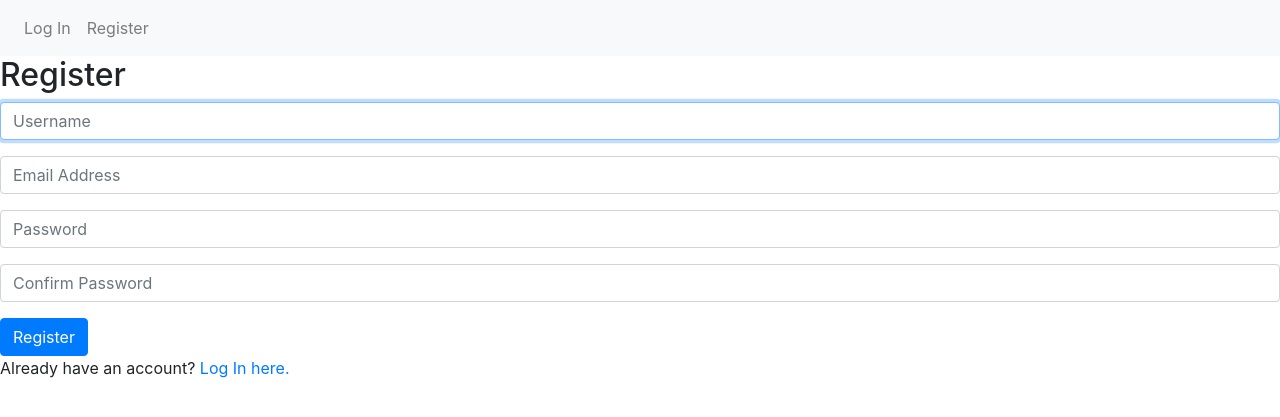
After one commit to Vazkuz/Capstone-Project, a Django app: page /register in a window 1280 px wide. The commit adds this page. Shown: the top 417 px of the page. Run offline with Django 4.2, Linux system fonts and the light colour scheme; some libraries are stand-ins or nearby versions.

Commit message:
Login/logout/register

```diff
--- a/escalada/admin.py
+++ b/escalada/admin.py
@@ -1,8 +1,8 @@
 from django.contrib import admin
 
-from .models import User, ClassType, ClimbBooking
+from .models import User, ClassType, ClimbClass
 
-class ClimbBookingAdmin(admin.ModelAdmin):
+class ClimbClassAdmin(admin.ModelAdmin):
     list_display = ('id', 'instructor', 'classType')
 
 class ClassTypeAdmin(admin.ModelAdmin):
@@ -11,4 +11,4 @@ class ClassTypeAdmin(admin.ModelAdmin):
 # Register your models here.
 admin.site.register(User)
 admin.site.register(ClassType, ClassTypeAdmin)
-admin.site.register(ClimbBooking, ClimbBookingAdmin)
+admin.site.register(ClimbClass, ClimbClassAdmin)
--- a/escalada/models.py
+++ b/escalada/models.py
@@ -11,10 +11,12 @@ class ClassType(models.Model):
     def __str__(self):
         return self.type
 
-class ClimbBooking(models.Model):
+class ClimbClass(models.Model):
     classType = models.ForeignKey(ClassType, on_delete=models.SET_NULL, null=True, related_name= "class_type")
     instructor = models.ForeignKey(User, on_delete=models.CASCADE, null=True, related_name="class_instructor")
     date = models.DateTimeField()
+    seatsAvailable = models.IntegerField(default=0)
+    isAvailable = models.BooleanField(default=True)
 
 class Post(models.Model):
     text = models.CharField(max_length=500)
--- /dev/null
+++ b/escalada/templates/escalada/layout.html
@@ -0,0 +1,52 @@
+<!DOCTYPE html>
+<html lang="en">
+    <head>
+        <title>{% block title %}Escalada{% endblock %}</title>
+        <link rel="stylesheet" href="https://stackpath.bootstrapcdn.com/bootstrap/4.4.1/css/bootstrap.min.css" integrity="sha384-Vkoo8x4CGsO3+Hhxv8T/Q5PaXtkKtu6ug5TOeNV6gBiFeWPGFN9MuhOf23Q9Ifjh" crossorigin="anonymous">
+        {% comment %} <link href="{% static 'network/styles.css' %}" rel="stylesheet">
+        <script src="{% static 'network/index.js' %}"></script> {% endcomment %}
+        <script src="https://unpkg.com/react@18/umd/react.development.js" crossorigin></script>
+        <script src="https://unpkg.com/react-dom@18/umd/react-dom.development.js" crossorigin></script>
+        <script src="https://unpkg.com/babel-standalone@6/babel.min.js"></script>
+        <script type="text/javascript" src="https://cdnjs.cloudflare.com/ajax/libs/jquery/3.3.1/jquery.min.js"></script>
+        <script src="https://kit.fontawesome.com/4003520ad5.js" crossorigin="anonymous"></script>
+        {% comment %} <script src="jquery-3.6.0.min.js"></script> {% endcomment %}
+        {% block script %}
+        {% endblock %}
+    </head>
+    <body>
+        <nav class="navbar navbar-expand-lg navbar-light bg-light">
+            {% comment %} <a class="navbar-brand" href="#">Network</a> {% endcomment %}
+
+            <div>
+              <ul class="navbar-nav mr-auto">
+                {% if user.is_authenticated %}
+                    {% comment %} <li class="nav-item">
+                        <a class="nav-link" href="{% url 'profile_page' user.id %}"><strong>{{ user.username }}</strong></a>
+                    </li> {% endcomment %}
+                {% endif %}
+                {% comment %} <li class="nav-item">
+                  <a class="nav-link" href="{% url 'index' %}">All Posts</a>
+                </li> {% endcomment %}
+                {% if user.is_authenticated %}
+                    <li class="nav-item">
+                        <a class="nav-link" href="{% url 'logout' %}">Log Out</a>
+                    </li>
+                {% else %}
+                    <li class="nav-item">
+                        <a class="nav-link" href="{% url 'login' %}">Log In</a>
+                    </li>
+                    <li class="nav-item">
+                        <a class="nav-link" href="{% url 'register' %}">Register</a>
+                    </li>
+                {% endif %}
+              </ul>
+            </div>
+          </nav>
+
+        <div class="body">
+            {% block body %}
+            {% endblock %}
+        </div>
+    </body>
+</html>
--- /dev/null
+++ b/escalada/templates/escalada/register.html
@@ -0,0 +1,30 @@
+{% extends "escalada/layout.html" %}
+
+{% block body %}
+
+    <h2>Register</h2>
+
+    {% if message %}
+        <div>{{ message }}</div>
+    {% endif %}
+
+    <form action="{% url 'register' %}" method="post">
+        {% csrf_token %}
+        <div class="form-group">
+            <input class="form-control" autofocus type="text" name="username" placeholder="Username">
+        </div>
+        <div class="form-group">
+            <input class="form-control" type="email" name="email" placeholder="Email Address">
+        </div>
+        <div class="form-group">
+            <input class="form-control" type="password" name="password" placeholder="Password">
+        </div>
+        <div class="form-group">
+            <input class="form-control" type="password" name="confirmation" placeholder="Confirm Password">
+        </div>
+        <input class="btn btn-primary" type="submit" value="Register">
+    </form>
+
+    Already have an account? <a href="{% url 'login' %}">Log In here.</a>
+
+{% endblock %}
--- a/escalada/urls.py
+++ b/escalada/urls.py
@@ -4,5 +4,8 @@ from django.urls import path
 from . import views
 
 urlpatterns = [
-    path("", views.index, name="index")
+    path("", views.index, name="index"),
+    path("login", views.login_view, name="login"),
+    path("logout", views.logout_view, name="logout"),
+    path("register", views.register, name="register")
 ]
--- a/escalada/views.py
+++ b/escalada/views.py
@@ -1,6 +1,70 @@
+from django.contrib.auth import authenticate, login, logout
+from django.db import IntegrityError
 from django.shortcuts import render
+from django.urls import reverse
 from django.http import HttpResponse, HttpResponseRedirect, JsonResponse
+from django.contrib.auth.decorators import login_required
+from django.contrib.admin.views.decorators import staff_member_required
+from .models import ClimbClass, User
 
 # Create your views here.
 def index(request):
-    return render(request, "escalada/index.html")
+    availableClasses = ClimbClass.objects.filter(isAvailable = True)
+    return render(request, "escalada/index.html", {
+        "availableClasses": availableClasses
+    })
+
+
+
+@staff_member_required
+def createClass(request):
+    pass
+
+def login_view(request):
+    if request.method == "POST":
+
+        # Attempt to sign user in
+        username = request.POST["username"]
+        password = request.POST["password"]
+        user = authenticate(request, username=username, password=password)
+
+        # Check if authentication successful
+        if user is not None:
+            login(request, user)
+            return HttpResponseRedirect(reverse("index"))
+        else:
+            return render(request, "escalada/login.html", {
+                "message": "Invalid username and/or password."
+            })
+    else:
+        return render(request, "escalada/login.html")
+def logout_view(request):
+    logout(request)
+    return HttpResponseRedirect(reverse("index"))
+
+
+def register(request):
+    if request.method == "POST":
+        username = request.POST["username"]
+        email = request.POST["email"]
+
+        # Ensure password matches confirmation
+        password = request.POST["password"]
+        confirmation = request.POST["confirmation"]
+        if password != confirmation:
+            return render(request, "escalada/register.html", {
+                "message": "Passwords must match."
+            })
+
+        # Attempt to create new user
+        try:
+            user = User.objects.create_user(username, email, password)
+            user.save()
+        except IntegrityError:
+            return render(request, "escalada/register.html", {
+                "message": "Username already taken."
+            })
+        login(request, user)
+        return HttpResponseRedirect(reverse("index"))
+    else:
+        return render(request, "escalada/register.html")
```
Also changed, not shown: escalada/templates/escalada/index.html (+9 -6 lines), escalada/templates/escalada/login.html (added, +24 -0 lines), db.sqlite3, escalada/migrations/0003_climbclass_delete_climbbooking.py (added), escalada/migrations/0004_climbclass_isavailable.py (added).
